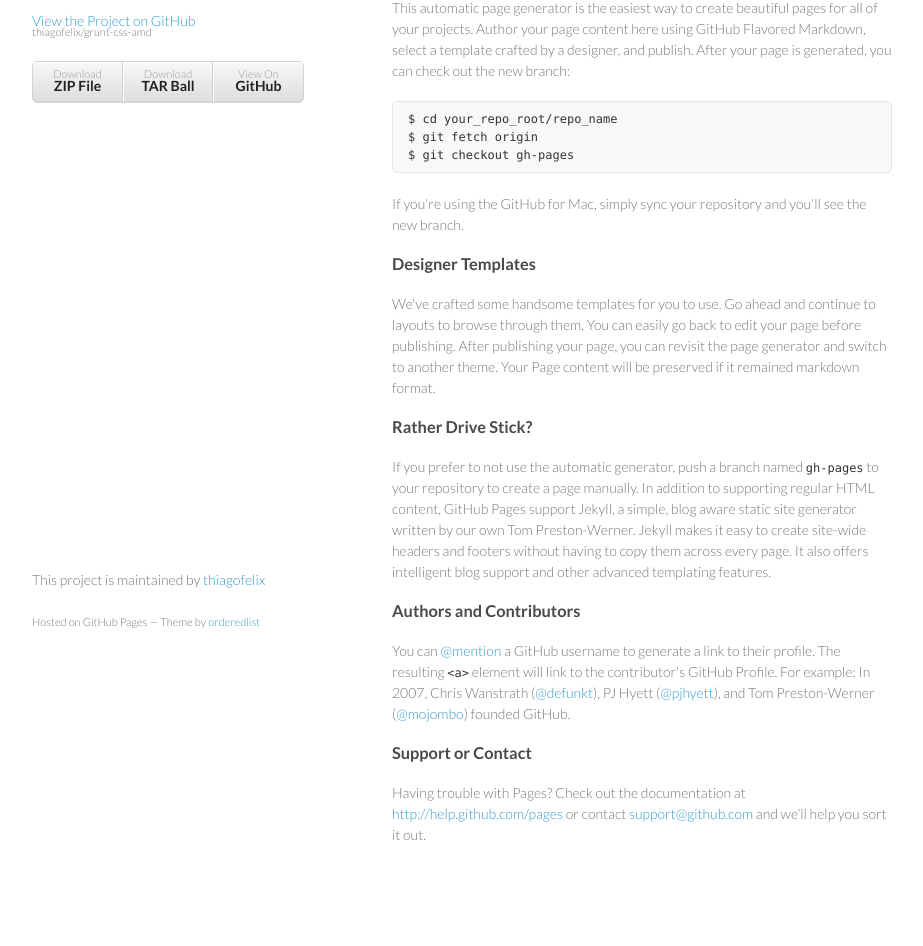
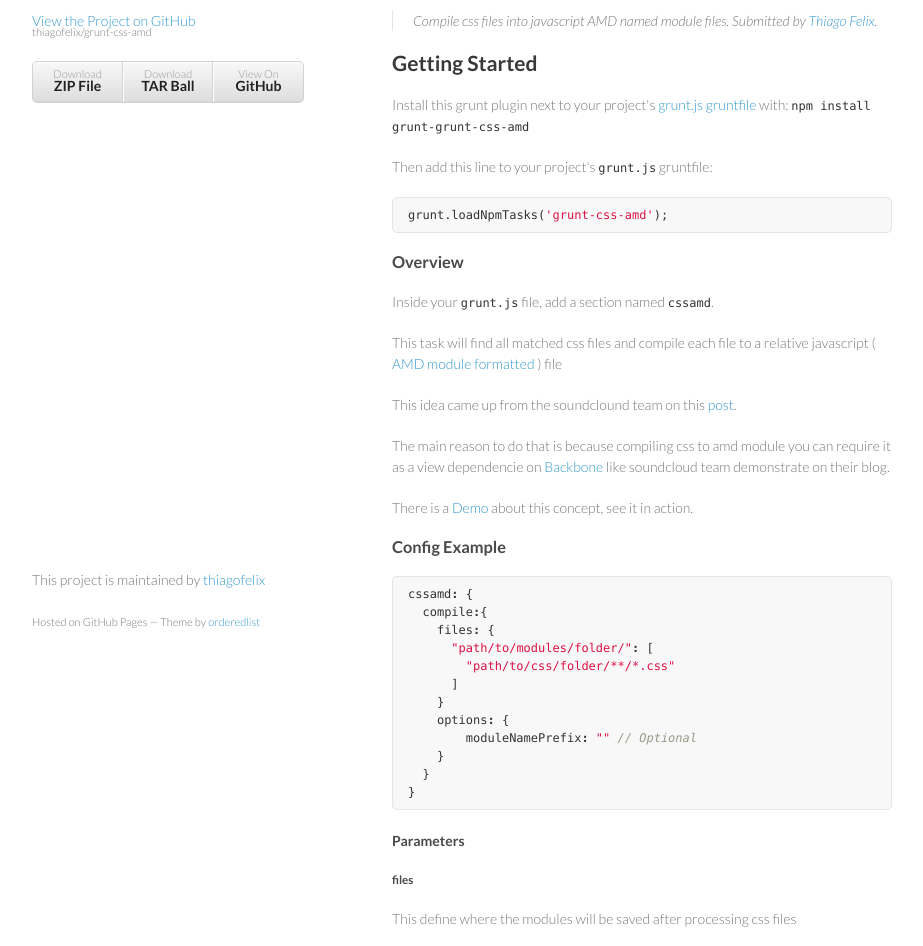
Before and after one commit to carnevalle/grunt-css-amd, a plain HTML site: page index.html in a window 1280 px wide. Shown: the part 99-1045 px from the top of the page, without its empty margins (178-1101 px from the left). Before the commit the page ends 1014 px from the top, so only its background shows below. Drawn offline with Linux system fonts and the light colour scheme.

```diff
--- a/index.html
+++ b/index.html
@@ -28,32 +28,63 @@
         </ul>
       </header>
       <section>
-        <h3>Welcome to GitHub Pages.</h3>
+        <h1>grunt-css-amd</h1>
 
-<p>This automatic page generator is the easiest way to create beautiful pages for all of your projects. Author your page content here using GitHub Flavored Markdown, select a template crafted by a designer, and publish. After your page is generated, you can check out the new branch:</p>
+<blockquote>
+<p>Compile css files into javascript AMD named module files. Submitted by <a href="/thiagofelix">Thiago Felix</a>.</p>
+</blockquote>
 
-<pre><code>$ cd your_repo_root/repo_name
-$ git fetch origin
-$ git checkout gh-pages
-</code></pre>
+<h2>Getting Started</h2>
 
-<p>If you're using the GitHub for Mac, simply sync your repository and you'll see the new branch.</p>
+<p>Install this grunt plugin next to your project's <a href="https://github.com/cowboy/grunt/blob/master/docs/getting_started.md">grunt.js gruntfile</a> with: <code>npm install grunt-grunt-css-amd</code></p>
 
-<h3>Designer Templates</h3>
+<p>Then add this line to your project's <code>grunt.js</code> gruntfile:</p>
 
-<p>We've crafted some handsome templates for you to use. Go ahead and continue to layouts to browse through them. You can easily go back to edit your page before publishing. After publishing your page, you can revisit the page generator and switch to another theme. Your Page content will be preserved if it remained markdown format.</p>
+<div class="highlight"><pre><span class="nx">grunt</span><span class="p">.</span><span class="nx">loadNpmTasks</span><span class="p">(</span><span class="s1">'grunt-css-amd'</span><span class="p">);</span>
+</pre></div>
 
-<h3>Rather Drive Stick?</h3>
+<h3>Overview</h3>
 
-<p>If you prefer to not use the automatic generator, push a branch named <code>gh-pages</code> to your repository to create a page manually. In addition to supporting regular HTML content, GitHub Pages support Jekyll, a simple, blog aware static site generator written by our own Tom Preston-Werner. Jekyll makes it easy to create site-wide headers and footers without having to copy them across every page. It also offers intelligent blog support and other advanced templating features.</p>
+<p>Inside your <code>grunt.js</code> file, add a section named <code>cssamd</code>.</p>
 
-<h3>Authors and Contributors</h3>
+<p>This task will find all matched css files and compile each file to a relative javascript ( <a href="http://requirejs.org/docs/whyamd.html">AMD module formatted</a> ) file</p>
 
-<p>You can <a href="https://github.com/blog/821" class="user-mention">@mention</a> a GitHub username to generate a link to their profile. The resulting <code>&lt;a&gt;</code> element will link to the contributor's GitHub Profile. For example: In 2007, Chris Wanstrath (<a href="https://github.com/defunkt" class="user-mention">@defunkt</a>), PJ Hyett (<a href="https://github.com/pjhyett" class="user-mention">@pjhyett</a>), and Tom Preston-Werner (<a href="https://github.com/mojombo" class="user-mention">@mojombo</a>) founded GitHub.</p>
+<p>This idea came up from the soundclound team on this <a href="http://backstage.soundcloud.com/2012/06/building-the-next-soundcloud/">post</a>.</p>
 
-<h3>Support or Contact</h3>
+<p>The main reason to do that is because compiling css to amd module you can require it as a view dependencie on <a href="backbonejs.org">Backbone</a> like soundcloud team demonstrate on their blog.</p>
 
-<p>Having trouble with Pages? Check out the documentation at <a href="http://help.github.com/pages">http://help.github.com/pages</a> or contact <a href="mailto:support@github.com">support@github.com</a> and we’ll help you sort it out.</p>
+<p>There is a <a href="https://github.com/thiagofelix/backbone-css-view-example">Demo</a> about this concept, see it in action.</p>
+
+<h3>Config Example</h3>
+
+<div class="highlight"><pre><span class="nx">cssamd</span><span class="o">:</span> <span class="p">{</span>
+  <span class="nx">compile</span><span class="o">:</span><span class="p">{</span>
+    <span class="nx">files</span><span class="o">:</span> <span class="p">{</span>
+      <span class="s2">"path/to/modules/folder/"</span><span class="o">:</span> <span class="p">[</span>
+        <span class="s2">"path/to/css/folder/**/*.css"</span>
+      <span class="p">]</span>
+    <span class="p">}</span>
+    <span class="nx">options</span><span class="o">:</span> <span class="p">{</span>
+        <span class="nx">moduleNamePrefix</span><span class="o">:</span> <span class="s2">""</span> <span class="c1">// Optional</span>
+    <span class="p">}</span>
+  <span class="p">}</span>
+<span class="p">}</span>
+</pre></div>
+
+<h4>Parameters</h4>
+
+<h5>files</h5>
+
+<p>This define where the modules will be saved after processing css files</p>
+
+<h4>Options</h4>
+
+<h5>moduleNamePrefix (optional)</h5>
+
+<p>By default the name of module will be "path/to/modules/folder" + "css_file_name.css". Like this exemple below:
+define("path/to/moodules/folder/foo.css", [], function(){})</p>
+
+<p>If you set a moduleNamePrefix, it will override the "path/to/module/folder/" in the module's name.</p>
       </section>
       <footer>
         <p>This project is maintained by <a href="https://github.com/thiagofelix">thiagofelix</a></p>
```
Also changed, not shown: params.json (+1 -1 lines).
